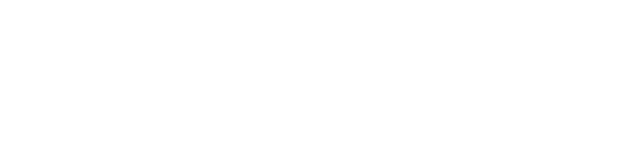
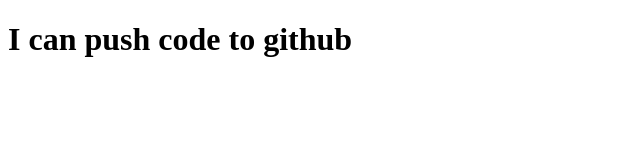
Before and after one commit to shahnoorRAhman/first-repo, a plain HTML site: page index.html in a window 1280 px wide. Shown: the whole page, without its empty margins (0-640 px from the left). Drawn offline with Linux system fonts and the light colour scheme.

Commit message:
sencond time push

```diff
--- a/index.html
+++ b/index.html
@@ -7,6 +7,6 @@
     <title>my first repository</title>
 </head>
 <body>
-
+    <h1>I can push code to github</h1>
 </body>
 </html>
```
